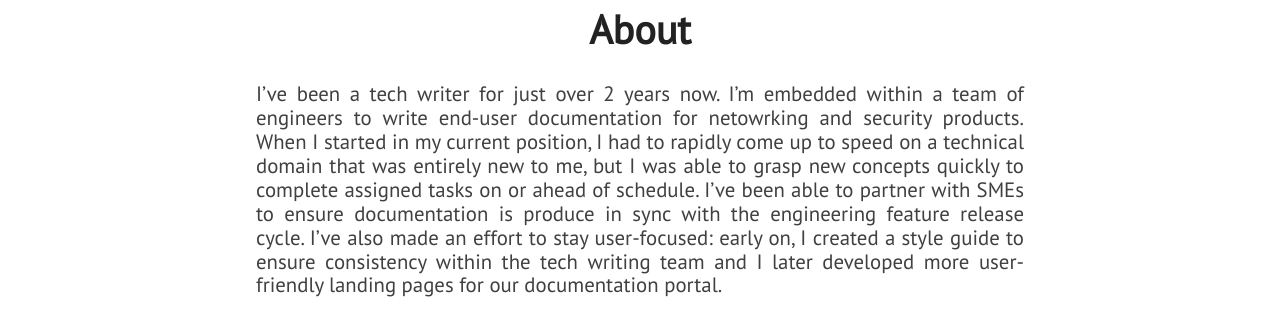
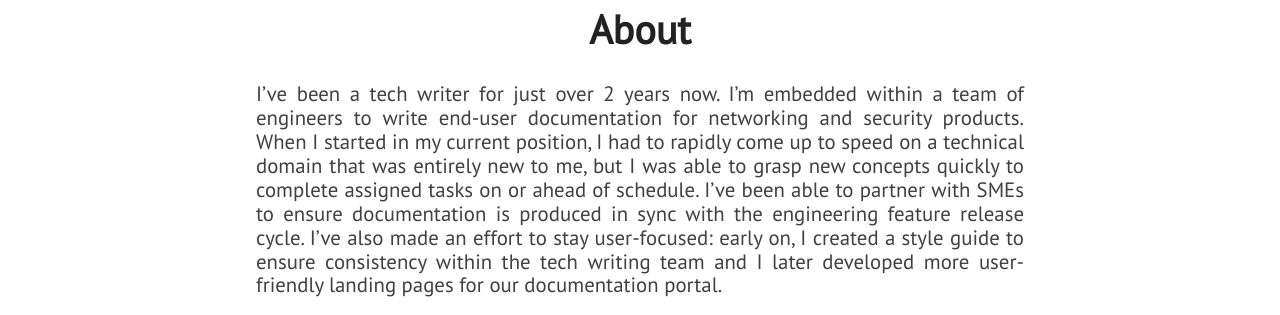
Before and after one commit to alrice12/alrice12.github.io, a Jekyll site: the page built from index.html, in a window 1280 px wide and 900 px high, scrolled down 847 px. Shown: the part 180-495 px from the top of the window. Built offline with Jekyll 4.4.1, drawn with Linux system fonts in a browser that asks for light colours; nearby versions of some CDN libraries.

Commit message:
Update about.html

```diff
--- a/_includes/about.html
+++ b/_includes/about.html
@@ -3,7 +3,7 @@
         <div id="about-text">
             <div class="section-heading">About</div>
             <p class="paragraph-text justify-text">
-                I’ve been a tech writer for just over 2 years now. I’m embedded within a team of engineers to write end-user documentation for netowrking and security products. When I started in my current position, I had to rapidly come up to speed on a technical domain that was entirely new to me, but I was able to grasp new concepts quickly to complete assigned tasks on or ahead of schedule. I’ve been able to partner with SMEs to ensure documentation is produce in sync with the engineering feature release cycle. I’ve also made an effort to stay user-focused: early on, I created a style guide to ensure consistency within the tech writing team and I later developed more user-friendly landing pages for our documentation portal.            </p>
+                I’ve been a tech writer for just over 2 years now. I’m embedded within a team of engineers to write end-user documentation for networking and security products. When I started in my current position, I had to rapidly come up to speed on a technical domain that was entirely new to me, but I was able to grasp new concepts quickly to complete assigned tasks on or ahead of schedule. I’ve been able to partner with SMEs to ensure documentation is produced in sync with the engineering feature release cycle. I’ve also made an effort to stay user-focused: early on, I created a style guide to ensure consistency within the tech writing team and I later developed more user-friendly landing pages for our documentation portal.            </p>
             <p class="paragraph-text justify-text">
                 Before I transitioned to tech writing, I spent 10 years studying the sounds that whales make. I used recorded whale calls (they are occasionally beautiful, but more often they are the strangest sounds I’ve ever heard) to learn about the presence and behavior of different species.            </p>
             <p class="paragraph-text justify-text">
```
